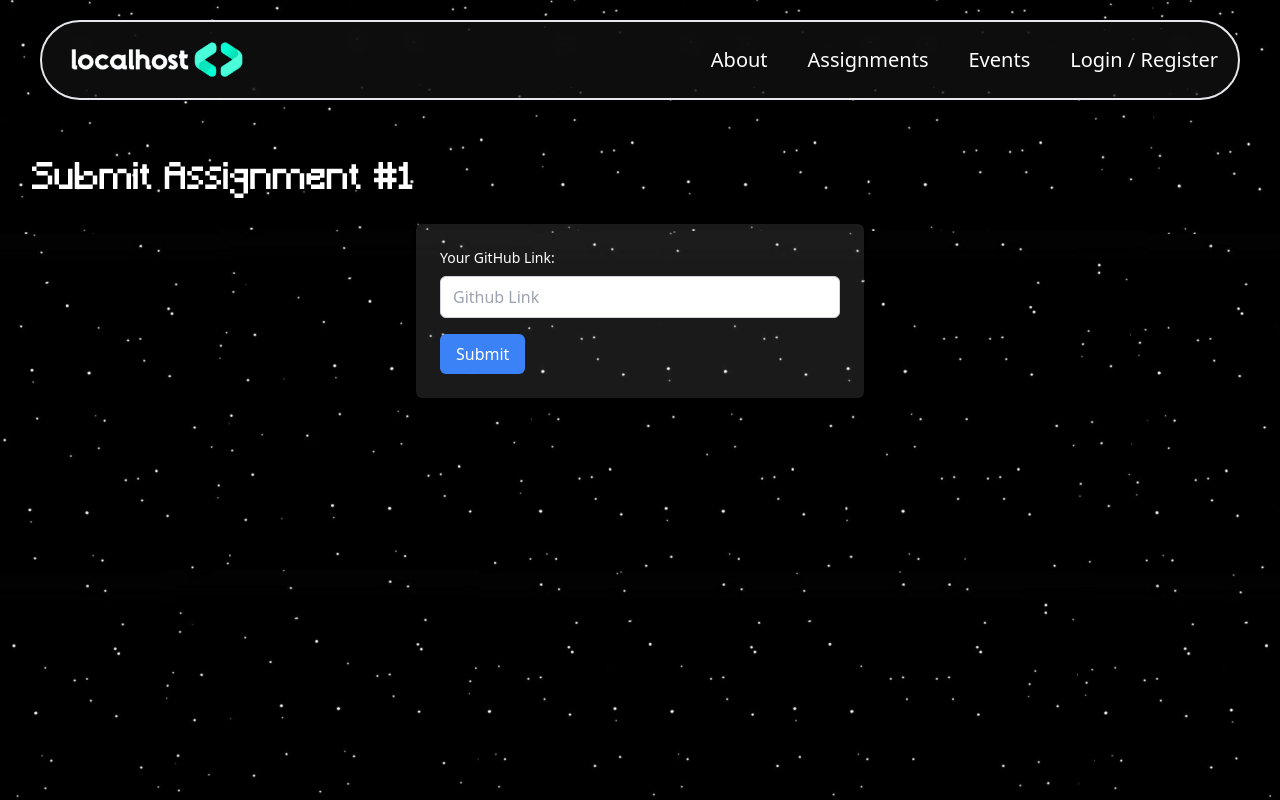
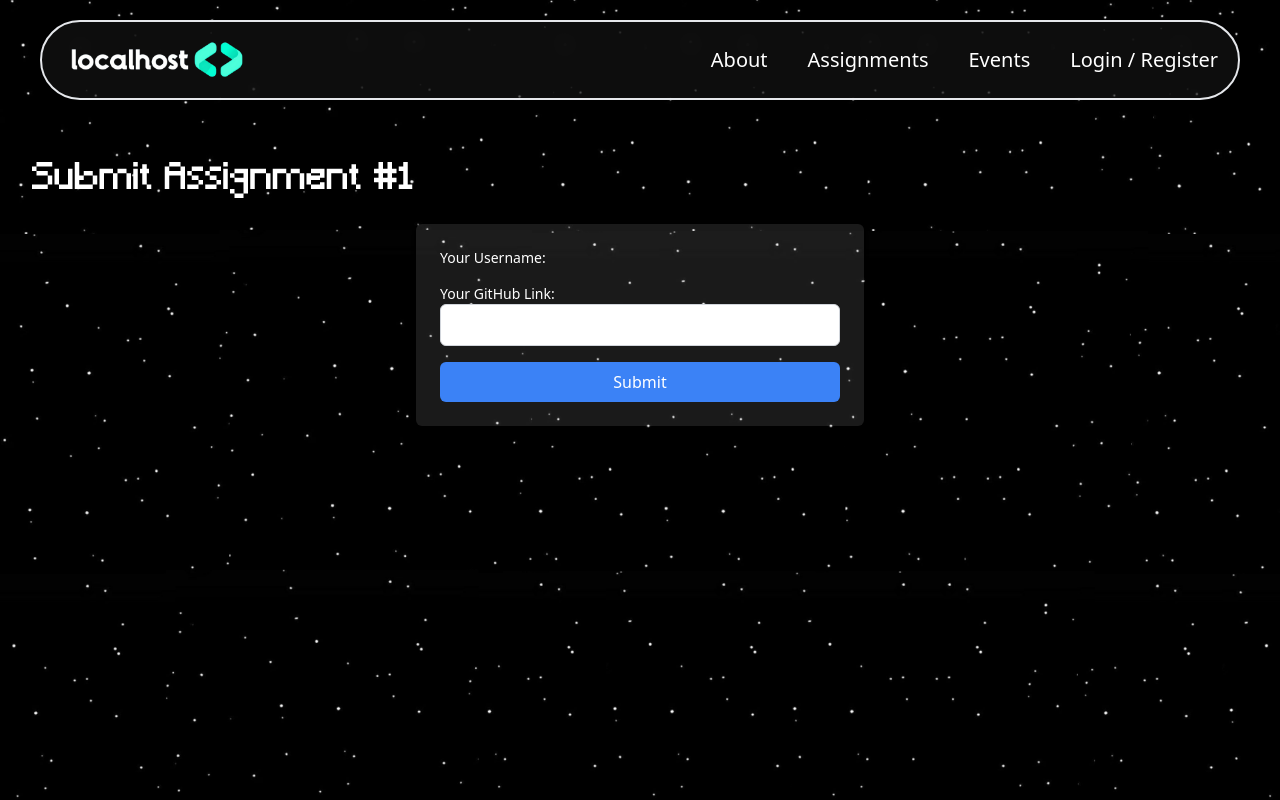
Before and after one commit to anmolyadav-dev/localhost-website, a Next.js app: page /assignments/submit/1 in a window 1280 px wide. Built offline with nearby package versions, Linux system fonts and the light colour scheme; no server answers.

Commit message:
submit api and ui

```diff
--- a/app/api/me/route.ts
+++ b/app/api/me/route.ts
@@ -20,7 +20,7 @@ export async function GET(req: NextRequest) {
         return NextResponse.json({
             error: error.message
         }, {
-            status: 400
+            status: 500
         })
     }
 
--- /dev/null
+++ b/app/api/models/Assignment.ts
@@ -0,0 +1,13 @@
+import mongoose from "mongoose";
+
+const assignmentSchema = new mongoose.Schema({
+  userId: { type: String, required: true },
+  username: { type: String, required: true },
+  assignmentNumber: { type: Number, required: true },
+  githubLink: { type: String, required: true },
+});
+
+const Assignment =
+  mongoose.models.Assignment || mongoose.model("Assignment", assignmentSchema);
+
+export default Assignment;
--- /dev/null
+++ b/app/api/users/submit/route.ts
@@ -0,0 +1,54 @@
+import { connect } from "../../dbConfig/dbConfig";
+import Assignment from "../../models/Assignment";
+import { NextRequest, NextResponse } from "next/server";
+import { getDataFromToken } from "../../helpers/getDataFromToken";
+import User from "../../models/userModel";
+
+connect(); // Establish database connection
+
+export async function GET(req: NextRequest, res: NextResponse) {
+  return NextResponse.json({
+    message: "This is Assignment Submit Route",
+    status: 200,
+  });
+}
+
+export async function POST(req: NextRequest, res: NextResponse) {
+  try {
+    const userId = await getDataFromToken(req);
+    const user = await User.findOne({ _id: userId }).select("-password");
+    const username = user.username;
+    const { assignmentNumber, githubLink } = await req.json(); // Parse request body as JSON and access assignment details
+
+    // Create a new Assignment instance
+    const newAssignment = new Assignment({
+        userId,
+        username,
+        assignmentNumber,
+        githubLink,
+    });
+
+    // Save the assignment to the database
+    await newAssignment.save();
+
+    // Send a success response
+    return NextResponse.json(
+      {
+        message: "Assignment submitted successfully",
+      },
+      {
+        status: 201,
+      }
+    );
+  } catch (error: any) {
+    // Handle errors and send an error response
+    return NextResponse.json(
+      {
+        error: error.message,
+      },
+      {
+        status: 500,
+      }
+    );
+  }
+}
--- a/app/assignments/submit/[assignmentId]/page.tsx
+++ b/app/assignments/submit/[assignmentId]/page.tsx
@@ -1,24 +1,67 @@
-"use client"
-import { useParams } from "next/navigation";
-import { useState } from "react";
+// Import necessary libraries
+"use client";
+import { useEffect, useState } from "react";
+import { useParams, useRouter } from "next/navigation";
+import axios from "axios";
+import { useFormik } from "formik";
+import * as Yup from "yup";
 
+// ... (other imports)
 
 const Page = () => {
+  const router = useRouter();
   const { assignmentId } = useParams();
-  const [githubLink, setGithubLink] = useState("");
+  const [username, setUsername] = useState(null);
 
-  const handleSubmission = async () => {
+  const getUserDetails = async () => {
     try {
-      // Implement submission logic (e.g., API call, database interaction)
-      // await submitAssignment(assignmentId, githubLink); // Replace with your submission logic
-      // Redirect to success page
+      const res = await axios.get("/api/me");
+      setUsername(res.data.data.username);
     } catch (error) {
-      // Display user-friendly error message
-      alert(
-        "An error occurred while submitting the assignment. Please try again later."
-      );
+      console.error("Error fetching user details:", error);
     }
   };
+  useEffect(() => {
+    getUserDetails();
+  }, []);
+
+  // Formik form validation schema
+  const validationSchema = Yup.object({
+    githubLink: Yup.string()
+      .url("Invalid URL")
+      .required("GitHub Link is required"),
+  });
+
+  // Formik form handling
+  const formik = useFormik({
+    initialValues: {
+      githubLink: "",
+    },
+    validationSchema: validationSchema,
+    onSubmit: async (values, { setSubmitting, resetForm }) => {
+      try {
+        if (!username) {
+          router.push("/login");
+        } else {
+          const response = await axios.post("/api/users/submit", {
+            username,
+            assignmentNumber: parseInt(assignmentId as string),
+            githubLink: values.githubLink,
+          });
+
+          alert("Assignment submitted successfully!");
+
+          resetForm();
+        }
+      } catch (error) {
+        console.error("Error submitting assignment:", error);
+
+        alert("Error submitting assignment. Please try again later.");
+      } finally {
+        setSubmitting(false);
+      }
+    },
+  });
 
   return (
     <div className="bg-bg-star bg-cover min-h-screen bg-left lg:bg-center">
@@ -28,29 +71,53 @@ const Page = () => {
           Submit Assignment #{assignmentId}
         </h2>
         <div className="max-w-md mx-auto bg-white bg-opacity-10 p-6 rounded-md shadow-md">
-          {/* GitHub Link Submission Form */}
+          {/* Formik Form */}
+          <form onSubmit={formik.handleSubmit}>
+            {/* Username Display */}
+            <div className="mb-4">
+              <label className="block text-sm font-medium text-white">
+                Your Username:
+              </label>
+              <p className="text-white capitalize">{username}</p>
+            </div>
+
+            {/* GitHub Link Input */}
+            <div className="mb-4">
               <label
-            htmlFor="githublink"
-            className="block text-sm font-medium text-white mb-2"
+                htmlFor="githubLink"
+                className="block text-sm font-medium text-white"
               >
                 Your GitHub Link:
               </label>
               <input
-            className="w-full px-3 py-2 border border-gray-300 rounded-md focus:outline-none focus:border-blue-500"
+                id="githubLink"
+                name="githubLink"
                 type="text"
-            name="githublink"
-            value={githubLink}
-            placeholder="Github Link"
-            onChange={(e) => setGithubLink(e.target.value)}
+                className={`w-full px-3 py-2 border rounded-md focus:outline-none ${
+                  formik.touched.githubLink && formik.errors.githubLink
+                    ? "border-red-500"
+                    : "border-gray-300"
+                }`}
+                onChange={formik.handleChange}
+                onBlur={formik.handleBlur}
+                value={formik.values.githubLink}
               />
+              {formik.touched.githubLink && formik.errors.githubLink ? (
+                <div className="text-red-500 text-sm mt-1">
+                  {formik.errors.githubLink}
+                </div>
+              ) : null}
+            </div>
 
             {/* Submission Button */}
             <button
-            className="mt-4 bg-blue-500 text-white px-4 py-2 rounded-md hover:bg-blue-600 transition duration-300"
-            onClick={handleSubmission}
+              type="submit"
+              className="w-full bg-blue-500 text-white px-4 py-2 rounded-md hover:bg-blue-600 transition duration-300"
+              disabled={formik.isSubmitting}
             >
-            Submit
+              {formik.isSubmitting ? "Submitting..." : "Submit"}
             </button>
+          </form>
         </div>
       </div>
     </div>
--- a/app/components/Team.tsx
+++ b/app/components/Team.tsx
@@ -9,6 +9,11 @@ const Team = () => {
       <div className="flex flex-col gap-10 px-5 lg:px-10">
         <div className="flex flex-col lg:flex-row justify-center items-center gap-10">
           <TeamCard name="Vineet Agarwal" github="Github" linkedin="LinkedIn" />
+          <TeamCard
+            name="Ishaan Upadhyay"
+            github="Github"
+            linkedin="LinkedIn"
+          />
           <TeamCard
             name="Kanishk Bhansode"
             github="Github"
--- a/app/profile/page.tsx
+++ b/app/profile/page.tsx
@@ -1,35 +1,167 @@
+// Import necessary libraries
 "use client"
+import { useState, useEffect } from "react";
 import axios from "axios";
 import { useRouter } from "next/navigation";
 
-const Page = () => {
+const ProfilePage = () => {
   const router = useRouter();
+  const [user, setUser] = useState(null);
+  const [updatingDetails, setUpdatingDetails] = useState(false);
+  const [newDetails, setNewDetails] = useState({
+    username: "",
+    email: "",
+    // Add more fields as needed
+  });
+  const getUserDetails = async () => {
+    try {
+      const response = await axios.get("/api/me");
+      setUser(response.data.data);
+    } catch (error) {
+      console.error("Error fetching user details:", error);
+      // Redirect to login if there is an error or user is not authenticated
+      router.push("/login");
+    }
+  };
+  useEffect(() => {
+    // Fetch user details when the component mounts
+    getUserDetails();
+  }, []);
 
   const handleLogout = async () => {
     try {
-      await axios.get('api/users/logout')
+      // Perform logout
+      await axios.get("/api/users/logout");
+      router.push("/login");
+    } catch (error: any) {
+      console.error("Error during logout:", error.message);
+    }
+  };
 
+  const handleUpdateDetails = () => {
+    // Toggle the state to show/hide the update details form
+    setUpdatingDetails((prev) => !prev);
+  };
+
+  const handleChange = (e) => {
+    const { name, value } = e.target;
+    setNewDetails((prev) => ({ ...prev, [name]: value }));
+  };
+
+  const handleUpdateSubmit = async (e) => {
+    e.preventDefault();
+    try {
+      // Send the updated details to the server
+      const response = await axios.put("/api/users/update", newDetails);
+      // Log the success message
+      console.log("Details updated successfully:", response.data.message);
+      // Fetch updated user details
+      getUserDetails();
     } catch (error: any) {
-      console.log(error.message)
+      console.error("Error updating details:", error.message);
+    } finally {
+      // Reset the form and hide the update details form
+      setNewDetails({
+        username: "",
+        email: "",
+        // Reset more fields as needed
+      });
+      setUpdatingDetails(false);
     }
-    router.push("/");
-    window.location.reload();
   };
+
+  if (!user) {
+    // Show a loading state or redirect to login if the user is not authenticated
+    return null;
+  }
 
   return (
     <div className="bg-bg-star bg-cover min-h-screen bg-left lg:bg-center">
+      <div className="container mx-auto p-8">
         <h2 className="font-[mine] text-6xl text-white pt-32 px-10">
-        Profile Page
+          Welcome, {user.username}!
         </h2>
 
+        <div className="bg-white bg-opacity-10 p-6 rounded-md shadow-md mt-8">
+          <h3 className="text-xl font-medium text-white mb-4">
+            Your Profile Details
+          </h3>
+          <p className="text-gray-300">
+            <strong>Email:</strong> {user.email}
+          </p>
+          {/* Add more user details as needed */}
+        </div>
+
+        {updatingDetails ? (
+          // Update Details Form
+          <form
+            className="bg-white bg-opacity-10 p-6 rounded-md shadow-md mt-8"
+            // onSubmit={handleUpdateSubmit}
+          >
+            <h3 className="text-xl font-medium text-white mb-4">
+              Update Your Details
+            </h3>
+            <div className="mb-4">
+              <label
+                htmlFor="username"
+                className="block text-sm font-medium text-white"
+              >
+                New Username:
+              </label>
+              <input
+                type="text"
+                id="username"
+                name="username"
+                value={newDetails.username}
+                onChange={handleChange}
+                className="w-full px-3 py-2 border rounded-md focus:outline-none border-gray-300"
+              />
+            </div>
+            <div className="mb-4">
+              <label
+                htmlFor="email"
+                className="block text-sm font-medium text-white"
+              >
+                New Email:
+              </label>
+              <input
+                type="email"
+                id="email"
+                name="email"
+                value={newDetails.email}
+                onChange={handleChange}
+                className="w-full px-3 py-2 border rounded-md focus:outline-none border-gray-300"
+              />
+            </div>
+            {/* Add more fields as needed */}
+            <button
+              type="submit"
+              className="bg-blue-500 text-white px-4 py-2 rounded-md hover:bg-blue-600 cursor-pointer"
+            >
+              Update
+            </button>
+          </form>
+        ) : (
+          // Buttons for Logout and Update Details
+          <div className="flex justify-between mt-8">
+            <button
+              onClick={handleUpdateDetails}
+              disabled
+              className="bg-blue-500 text-white px-4 py-2 rounded-md hover:bg-blue-600 cursor-pointer"
+            >
+              Update Details
+            </button>
             <button
               onClick={handleLogout}
-        className="bg-red-500 text-white px-4 py-2 rounded-md m-10 hover:bg-red-600 cursor-pointer"
+              className="bg-red-500 text-white px-4 py-2 rounded-md hover:bg-red-600 cursor-pointer"
             >
               Logout
             </button>
           </div>
+        )}
+      </div>
+    </div>
   );
 };
 
-export default Page;
+export default ProfilePage;
```
Lines whose indentation alone changed are shown as unchanged.
